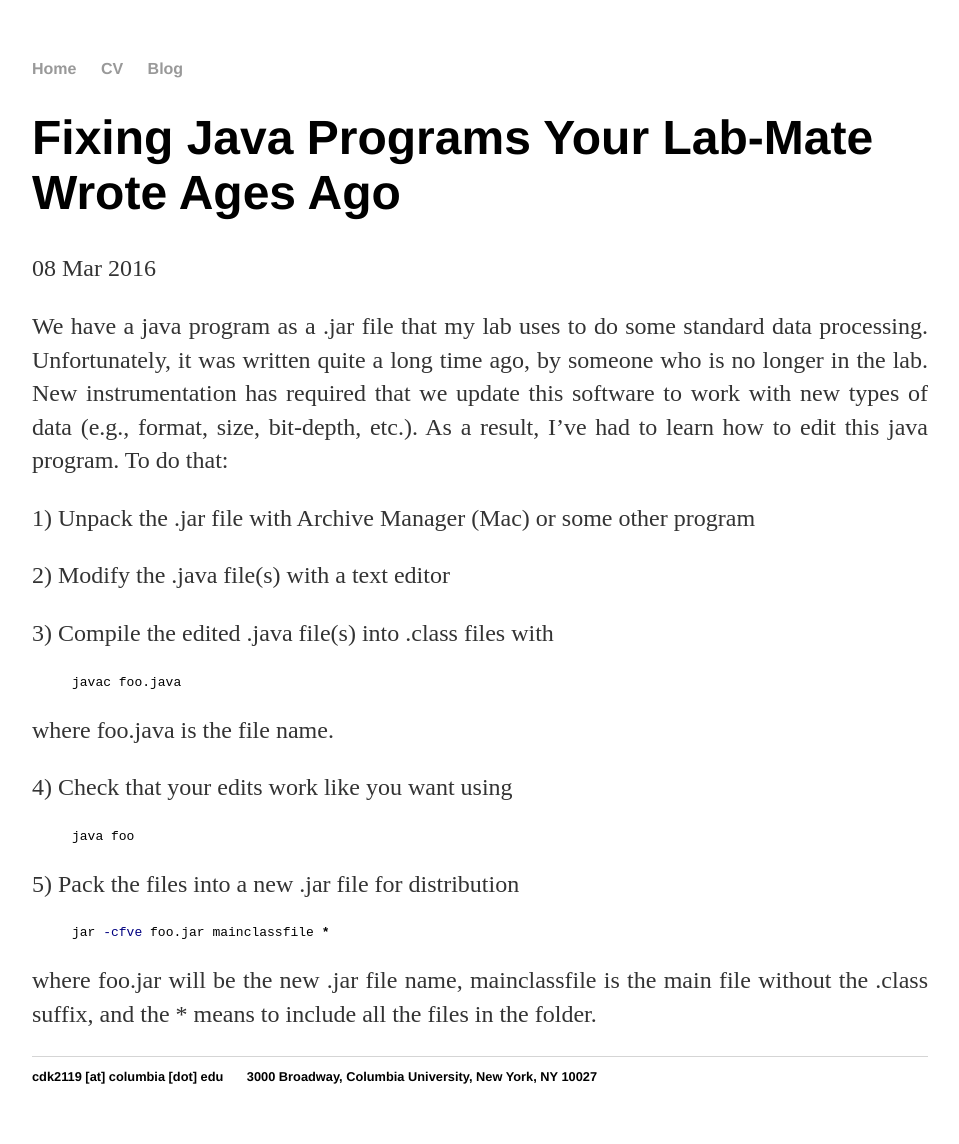
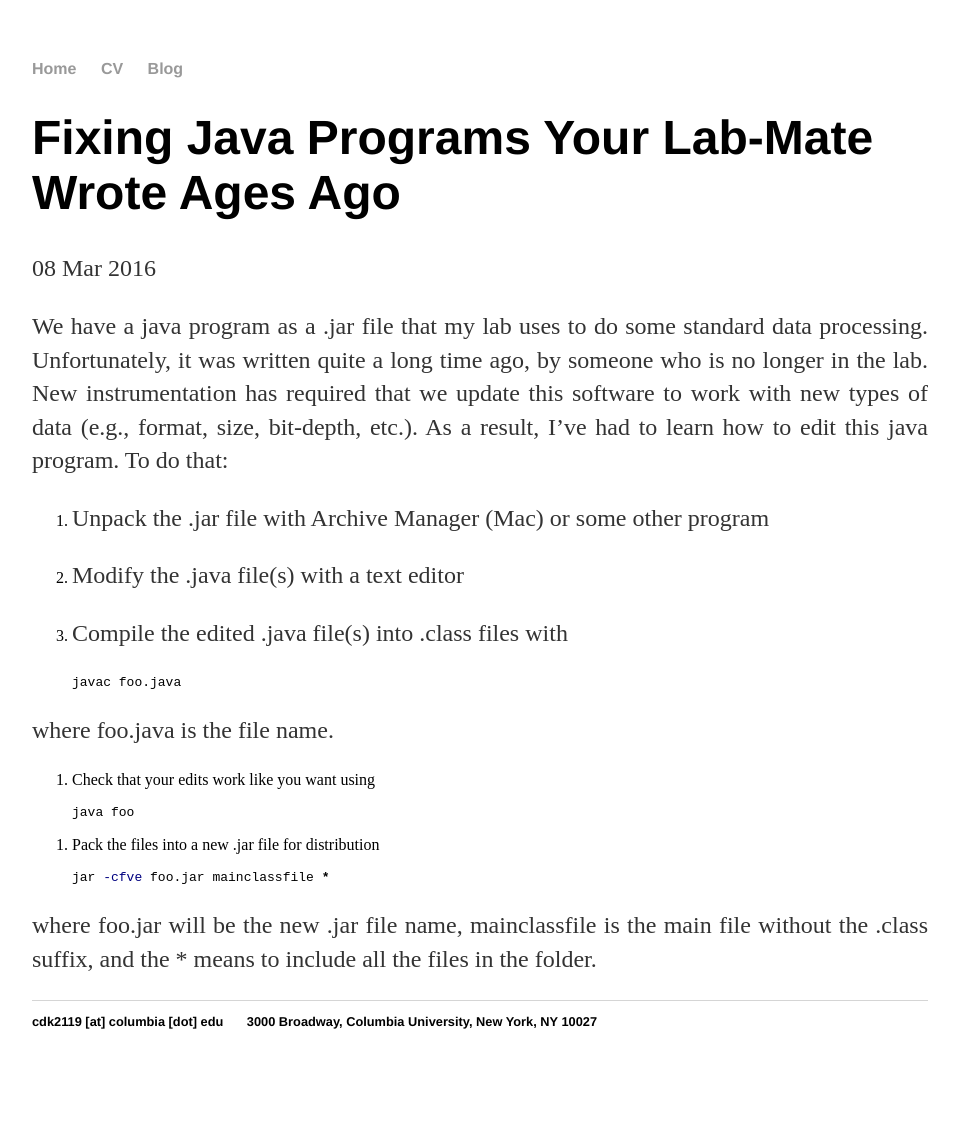
Before and after one commit to ckinzthompson/ckinzthompson.github.io, a Jekyll site: the page built from _posts/2016-03-08-fixing-java-programs.md, in a window 1280 px wide. Shown: the whole page, without its empty margins (160-1119 px from the left). Built offline with Jekyll 4.4.1, drawn with Linux system fonts in a browser that asks for light colours; after the commit the page ends 1089 px from its top, so only the background shows below that.

Commit message:
Update 2016-03-08-fixing-java-programs.md

```diff
--- a/_posts/2016-03-08-fixing-java-programs.md
+++ b/_posts/2016-03-08-fixing-java-programs.md
@@ -7,22 +7,22 @@ date: 2016-03-08
 
 We have a java program as a .jar file that my lab uses to do some standard data processing. Unfortunately, it was written quite a long time ago, by someone who is no longer in the lab. New instrumentation has required that we update this software to work with new types of data (e.g., format, size, bit-depth, etc.). As a result, I've had to learn how to edit this java program. To do that:
 
-1) Unpack the .jar file with Archive Manager (Mac) or some other program
+1. Unpack the .jar file with Archive Manager (Mac) or some other program
 
-2) Modify the .java file(s) with a text editor
+2. Modify the .java file(s) with a text editor
 
-3) Compile the edited .java file(s) into .class files with
+3. Compile the edited .java file(s) into .class files with
 {% highlight bash %}
 javac foo.java
 {% endhighlight %}
 where foo.java is the file name.
 
-4) Check that your edits work like you want using
+4. Check that your edits work like you want using
 {% highlight bash %}
 java foo
 {% endhighlight %}
 
-5) Pack the files into a new .jar file for distribution
+5. Pack the files into a new .jar file for distribution
 {% highlight bash %}
 jar -cfve foo.jar mainclassfile *
 {% endhighlight %}
```
